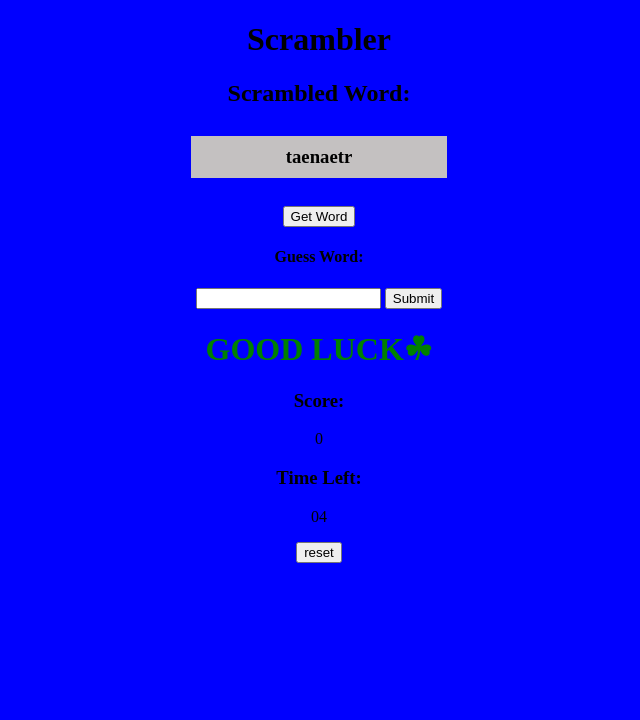
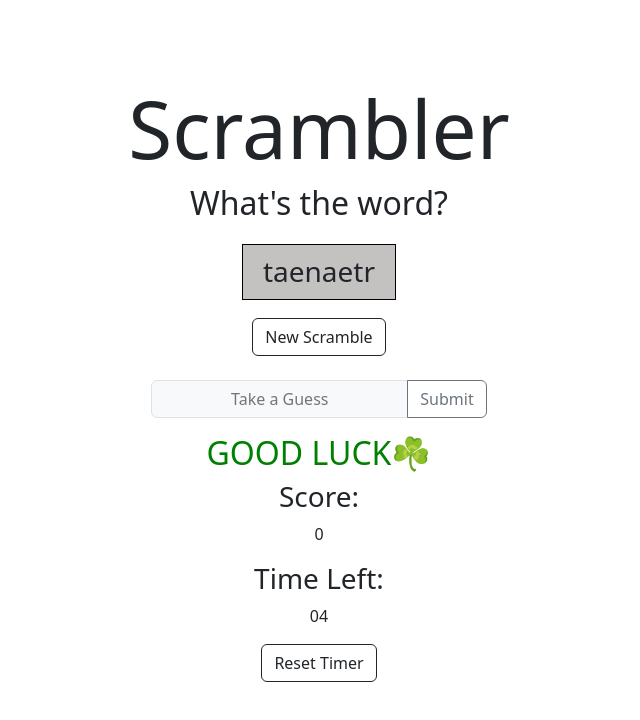
Before and after one commit to jnomad21/Scrambler, a website: page index.html in a window 1280 px wide. Shown: the whole page, without its empty margins (321-961 px from the left). Drawn offline with nearby package versions, Linux system fonts and the light colour scheme.

Commit message:
updated buttons/input

```diff
--- a/index.html
+++ b/index.html
@@ -5,28 +5,29 @@
     <meta name="viewport" content="width=device-width, initial-scale=1.0">
     <title>Scrambler</title>
     <link rel="stylesheet" href="https://cdnjs.cloudflare.com/ajax/libs/animate.css/4.1.1/animate.min.css"/>
+    <link href="https://cdn.jsdelivr.net/npm/bootstrap@5.3.0/dist/css/bootstrap.min.css" rel="stylesheet">
     <link rel="stylesheet" href="style.css">
 </head>
 <body>
 <h1 class="animate__animated animate__flipInY">Scrambler</h1>
-<div>
-<h2>Scrambled Word:</h2>
-</div>
+<h2>What's the word?</h2>
+<br>
 <div class = "scrambled-word">
     <h3 id="scrambled-word"></h3>
 </div>
-<button id="word-button">Get Word</button>
-<br>
-<h4>Guess Word:</h4>
-<input id="guess" type="text">
-<input id="submit" type="submit">
+<button id="word-button" class="btn btn-outline-dark">New Scramble</button>
+<br><br>
+<div class="input-group mb-3">
+<input id="guess" type="text" placeholder="Take a Guess" class="input-group-text">
+<input id="submit" type="submit" class="btn btn-outline-secondary">
+</div>
 <div>
-    <h1 class="animate__animated animate__bounce message">GOOD LUCK☘</h1>
+    <h2 class="animate__animated animate__bounce message">GOOD LUCK☘</h2>
 </div>
-<div class = "score-counter">
+
+<div class="score-counter">
     <h3>Score:</h3>
     <p id="score"></p>
-
 </div>
 <div class="timer-div">
     <h3>Time Left:</h3>
@@ -34,7 +35,7 @@
     <h1 class="game-over animate__animated animate__rubberBand">GAME OVER!!!</h1>
 </div>
 <div>
-    <button id="reset-btn">reset</button>
+    <button id="reset-btn" class="btn btn-outline-dark">Reset Timer</button>
 </div>
 
 
--- a/style.css
+++ b/style.css
@@ -1,34 +1,42 @@
-
-
 body{
     box-sizing: border-box;
     text-align: center;
-    background-color: blue;
+}
 
+h1{
+    font-size: 5rem;
+    margin-top: 5rem;
 }
+
 .message{
     color: green;
 }
+
 #scrambled-word{
     display: grid;
     background-color: rgb(196, 193, 193);
-    width: 20vw;
-    height: 4vh;
+    border: 1px solid black;
     position: relative;
-    padding-top: 10px;
+    padding: 10px 20px;
 }
+
 .scrambled-word{
     position: relative;
     display: grid;
     justify-content: center;
     bottom: 10px;
 }
+
 .game-over{
     color: red;
     display: none;
     font-size: 180px;
     position: absolute;
     z-index: 10;
-    top: 21px;
+    top: 20px;
     left: 15vw;
 }
+
+.input-group{
+    justify-content: center;
+}
```
